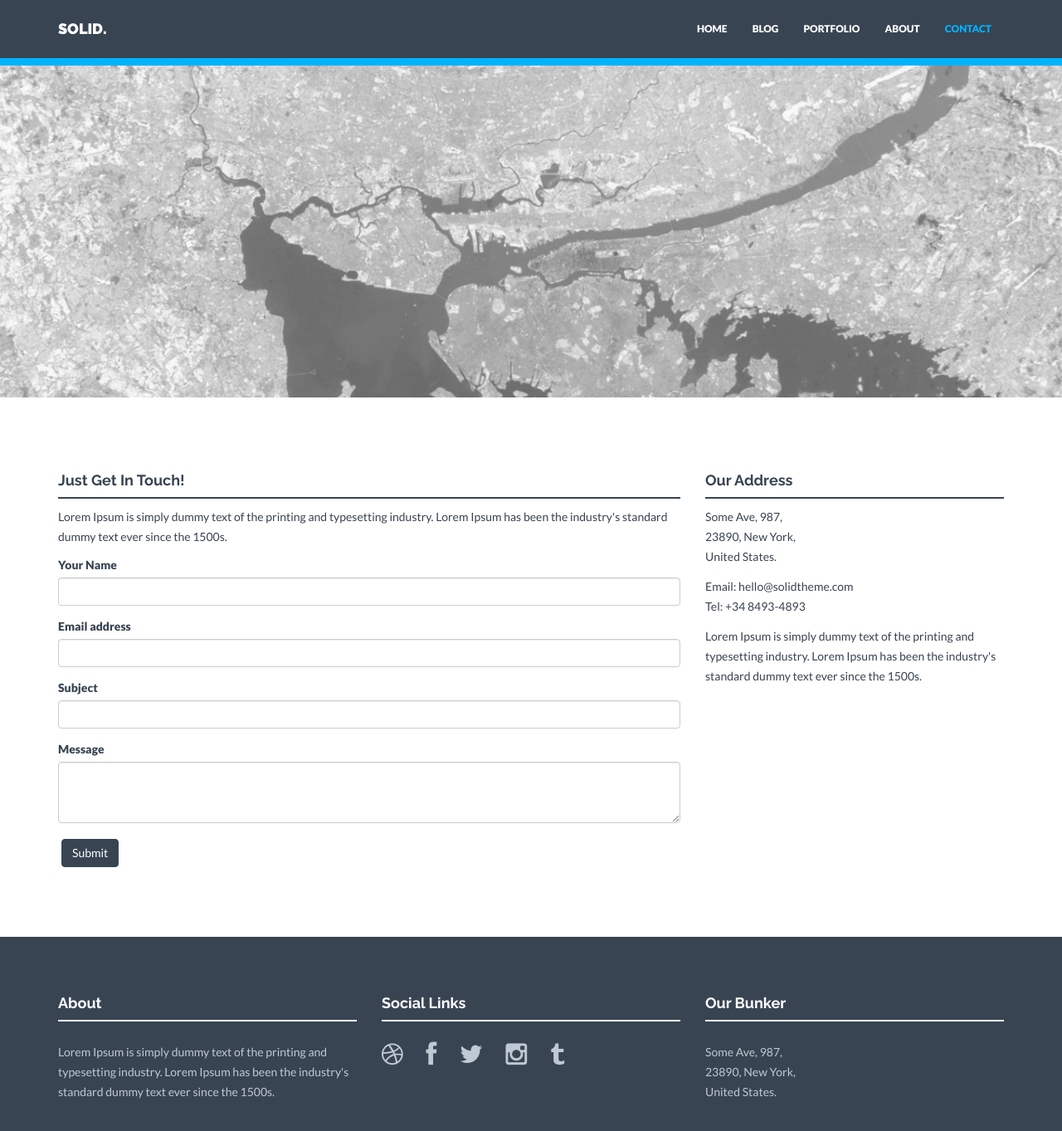
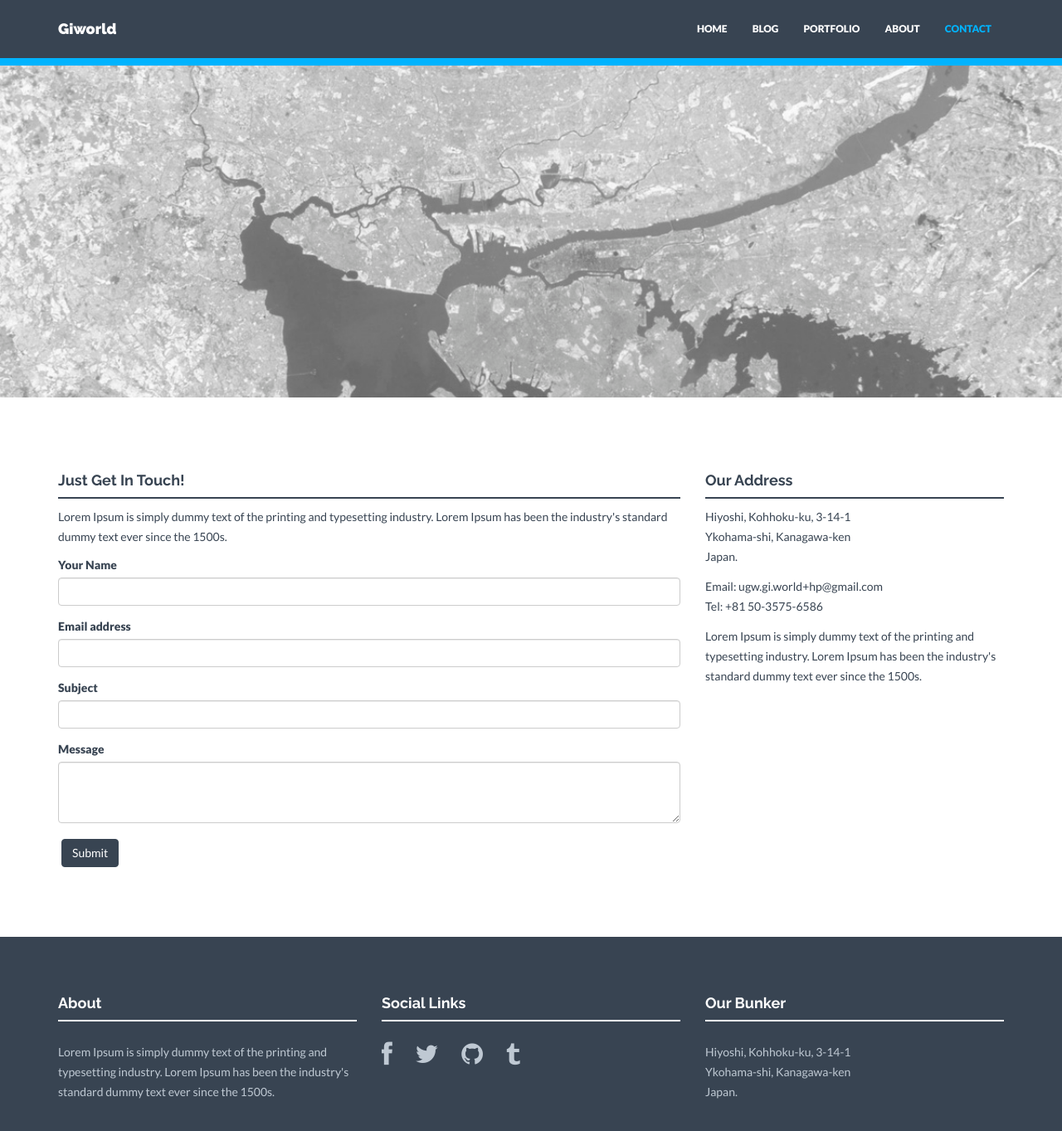
Before and after one commit to giwa/giworld.me, a Jekyll site: the page built from contact.html, in a window 1280 px wide and 1400 px high, scrolled down 87 px. Shown: the top 1363 px of the window at 83% size. Built offline with Jekyll 4.4.1, drawn with Linux system fonts in a browser that asks for light colours; nearby versions of some CDN libraries.

Commit message:
edit basic information

```diff
--- a/_config.yml
+++ b/_config.yml
@@ -1,10 +1,10 @@
 ### GENERAL SETTINGS ###
 
 # Site settings
-title: SOLID.
-description: "Write an awesome description for your new site here. You can edit this line in _config.yml. It will appear in your document head meta (for Google search results) and in your feed.xml site description."
+title: Giworld
+description: "Giwa's personal site. I will mainly write about code."
 baseurl: ""
-url: "http://yourdomain.com"
+url: "http://giworld.com"
 
 # Build settings
 markdown: kramdown
@@ -25,84 +25,83 @@ colors:  #in hex code if not noted else
 
 # Social networks usernames. Many more available: google-plus, flickr, linkedin, etc). Shown in footer.
 social:
-  - title: dribbble
-    url:
   - title: facebook
-    url:
+    url: https://www.facebook.com/giwacchi
   - title: twitter
     url:
-  - title: instagram
+  - title: github
     url:
   - title: tumblr
     url:
 
+
 # Postal address (add as many lines as necessary). Shown in footer and on Contact page.
 address:
   - lines:
-    - Some Ave, 987,
-    - 23890, New York,
-    - United States.
-email: hello@solidtheme.com
-tel: +34 8493-4893
+    - Hiyoshi, Kohhoku-ku, 3-14-1
+    - Ykohama-shi, Kanagawa-ken
+    - Japan.
+email: ugw.gi.world+hp@gmail.com
+tel: +81 50-3575-6586
 
 
 ### GENERAL DATA FOR VARIOUS LOCATIONS ###
 
 # Members information. Shown on About page.
-members:
-  - name: Mark Webber
-    position: CEO
-    text: Lorem Ipsum is simply dummy text of the printing and typesetting industry.
-    img: team01.jpg
-    social:
-      - title: envelope #use for email address
-        url: mailto:name@domain.com
-      - title: twitter
-        url: http://twitter.com/handle
-  - name: Paul Jameson
-    position: Lead Designer
-    text: Lorem Ipsum is simply dummy text of the printing and typesetting industry.
-    img: team02.jpg
-    social:
-      - title: envelope #use for email address
-        url: mailto:name@domain.com
-      - title: twitter
-        url: http://twitter.com/handle
-  - name: Laura Sommers
-    position: Lead Developer
-    text: Lorem Ipsum is simply dummy text of the printing and typesetting industry.
-    img: team03.jpg
-    social:
-      - title: envelope #use for email address
-        url: mailto:name@domain.com
-      - title: twitter
-        url: http://twitter.com/handle
-  - name: Martin Blunt
-    position: Marketing
-    text: Lorem Ipsum is simply dummy text of the printing and typesetting industry.
-    img: team04.jpg
-    social:
-      - title: envelope #use for email address
-        url: mailto:name@domain.com
-      - title: twitter
-        url: http://twitter.com/handle
+#members:
+#  - name: Mark Webber
+#    position: CEO
+#    text: Lorem Ipsum is simply dummy text of the printing and typesetting industry.
+#    img: team01.jpg
+#    social:
+#      - title: envelope #use for email address
+#        url: mailto:name@domain.com
+#      - title: twitter
+#        url: http://twitter.com/handle
+#  - name: Paul Jameson
+#    position: Lead Designer
+#    text: Lorem Ipsum is simply dummy text of the printing and typesetting industry.
+#    img: team02.jpg
+#    social:
+#      - title: envelope #use for email address
+#        url: mailto:name@domain.com
+#      - title: twitter
+#        url: http://twitter.com/handle
+#  - name: Laura Sommers
+#    position: Lead Developer
+#    text: Lorem Ipsum is simply dummy text of the printing and typesetting industry.
+#    img: team03.jpg
+#    social:
+#      - title: envelope #use for email address
+#        url: mailto:name@domain.com
+#      - title: twitter
+#        url: http://twitter.com/handle
+#  - name: Martin Blunt
+#    position: Marketing
+#    text: Lorem Ipsum is simply dummy text of the printing and typesetting industry.
+#    img: team04.jpg
+#    social:
+#      - title: envelope #use for email address
+#        url: mailto:name@domain.com
+#      - title: twitter
+#        url: http://twitter.com/handle
 
 # Clients information. Shown on Home and About pages.
-clients:
-  - name: dribbble
-    img: client01.png
-  - name: Code is Poetry
-    img: client02.png
-  - name: Vimeo
-    img: client03.png
-  - name: VimeoPro
-    img: client04.png
+#clients:
+#  - name: dribbble
+#    img: client01.png
+#  - name: Code is Poetry
+#    img: client02.png
+#  - name: Vimeo
+#    img: client03.png
+#  - name: VimeoPro
+#    img: client04.png
 
 # Short text about your company. Shown in footer on every page and also separately on Home and Contact page.
 about: "Lorem Ipsum is simply dummy text of the printing and typesetting industry. Lorem Ipsum has been the industry's standard dummy text ever since the 1500s."
 
 # Testimonial content. Shown on Home and About page.
-testimonial:
-    message: "Lorem Ipsum is simply dummy text of the printing and typesetting industry. Lorem Ipsum has been the industry's standard dummy text ever since the 1500s, when an unknown printer took a galley of type and scrambled it to make a type specimen book. It has survived not only five centuries, but also the leap into electronic typesetting, remaining essentially unchanged."
-    author: Marcel Newman
-    position: WEB DESIGNER - BLACKTIE.CO
+#testimonial:
+#    message: "Lorem Ipsum is simply dummy text of the printing and typesetting industry. Lorem Ipsum has been the industry's standard dummy text ever since the 1500s, when an unknown printer took a galley of type and scrambled it to make a type specimen book. It has survived not only five centuries, but also the leap into electronic typesetting, remaining essentially unchanged."
+#    author: Marcel Newman
+#    position: WEB DESIGNER - BLACKTIE.CO
```
